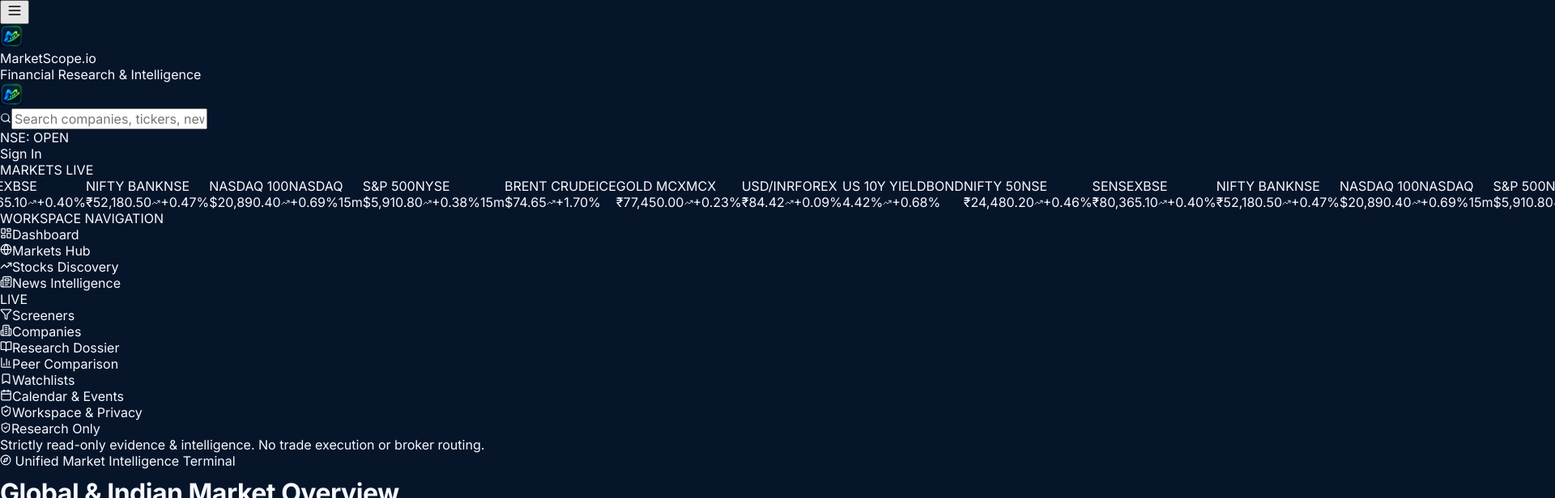
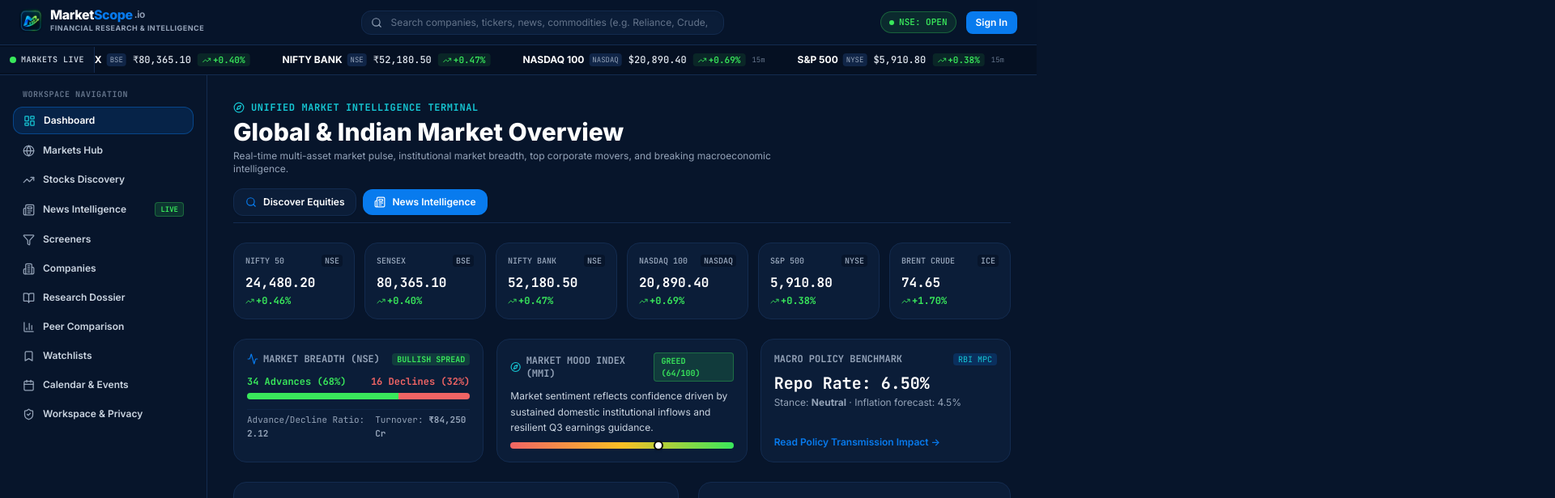
Before and after one commit to parth022002/marketscope, a Next.js app in the folder apps/web/: page / in a window 1280 px wide. Shown: the top 616 px of the page at 81% size, 1920 px wide, since content can reach past the window. Built offline with nearby package versions, Linux system fonts and the light colour scheme; no server answers.

Commit message:
fix(frontend): install and configure Tailwind CSS and PostCSS pipeline to restore styling and layout

```diff
--- a/apps/web/package.json
+++ b/apps/web/package.json
@@ -20,8 +20,11 @@
     "@types/node": "22.13.10",
     "@types/react": "19.0.10",
     "@types/react-dom": "19.0.4",
+    "autoprefixer": "^10.7.0",
     "eslint": "9.22.0",
     "eslint-config-next": "^15.2.8",
+    "postcss": "^8.5.33",
+    "tailwindcss": "^3.4.19",
     "typescript": "5.8.2"
   }
 }
--- /dev/null
+++ b/apps/web/postcss.config.mjs
@@ -0,0 +1,9 @@
+/** @type {import('postcss-load-config').Config} */
+const config = {
+  plugins: {
+    tailwindcss: {},
+    autoprefixer: {},
+  },
+};
+
+export default config;
--- a/apps/web/src/app/globals.css
+++ b/apps/web/src/app/globals.css
@@ -1,18 +1,21 @@
-@import url('https://fonts.googleapis.com/css2?family=Inter:wght@400;500;600;700;800&display=swap');
+@import url('https://fonts.googleapis.com/css2?family=Inter:wght@300;400;500;600;700;800&family=JetBrains+Mono:wght@400;500;600;700&display=swap');
+
+@tailwind base;
+@tailwind components;
+@tailwind utilities;
 
 :root {
   --bg-midnight: #07152B;
   --surface-navy: #0B1D38;
   --surface-navy-light: #122849;
-  --line-navy: #1C3358;
-  --line-navy-subtle: #152642;
+  --line-navy: #132B4F;
   --accent-blue: #087BEE;
   --accent-cyan: #16C8D5;
   --accent-green: #39E85B;
   --accent-red: #F06464;
   --text-primary: #F7FAFF;
-  --text-secondary: #AAB8CC;
-  --text-muted: #6E829F;
+  --text-secondary: #94A3B8;
+  --text-muted: #64748B;
 }
 
 * {
@@ -21,377 +24,21 @@
 
 html, body {
   margin: 0;
+  padding: 0;
   min-height: 100%;
-}
-
-body {
-  background: var(--bg-midnight);
-  color: var(--text-primary);
+  background-color: #07152B;
+  color: #F7FAFF;
   font-family: 'Inter', -apple-system, BlinkMacSystemFont, "Segoe UI", Roboto, sans-serif;
-  font-feature-settings: "cv02", "cv03", "cv04", "cv11";
+  -webkit-font-smoothing: antialiased;
+  -moz-osx-font-smoothing: grayscale;
 }
 
 /* Tabular numerals for financial alignment */
-.tabular, table, .metric-value {
+.tabular-nums, table, .metric-value {
   font-variant-numeric: tabular-nums;
 }
 
-a {
-  color: inherit;
-  text-decoration: none;
-}
-
-button, input {
-  font: inherit;
-}
-
-.shell {
-  display: flex;
-  min-height: 100vh;
-}
-
-.sidebar {
-  width: 260px;
-  background: var(--surface-navy);
-  border-right: 1px solid var(--line-navy);
-  color: var(--text-primary);
-  padding: 24px 18px;
-  display: flex;
-  flex-direction: column;
-  gap: 28px;
-}
-
-.brand {
-  font: 800 22px 'Inter', sans-serif;
-  letter-spacing: -0.6px;
-  display: flex;
-  align-items: center;
-  gap: 8px;
-}
-
-.brand span {
-  background: linear-gradient(135deg, var(--accent-blue) 0%, var(--accent-cyan) 50%, var(--accent-green) 100%);
-  -webkit-background-clip: text;
-  -webkit-text-fill-color: transparent;
-}
-
-.brand-sub {
-  color: var(--text-muted);
-  font-size: 10px;
-  font-weight: 700;
-  letter-spacing: 1.1px;
-  margin-top: 4px;
-}
-
-.nav-label {
-  color: var(--text-muted);
-  font-size: 10px;
-  font-weight: 700;
-  letter-spacing: 1.2px;
-  margin: 12px 10px;
-}
-
-.nav {
-  display: grid;
-  gap: 4px;
-}
-
-.nav a {
-  padding: 10px 12px;
-  border-radius: 8px;
-  color: var(--text-secondary);
-  font-size: 13px;
-  font-weight: 500;
-  transition: all 0.15s ease;
-}
-
-.nav a.active, .nav a:hover {
-  background: var(--surface-navy-light);
-  color: var(--text-primary);
-  border-left: 3px solid var(--accent-cyan);
-}
-
-.sidebar-note {
-  margin-top: auto;
-  border: 1px solid var(--line-navy);
-  background: var(--bg-midnight);
-  border-radius: 10px;
-  padding: 12px;
-  color: var(--text-muted);
-  font-size: 11px;
-  line-height: 1.5;
-}
-
-.main {
-  flex: 1;
-  min-width: 0;
-  background: var(--bg-midnight);
-}
-
-.topbar {
-  height: 64px;
-  display: flex;
-  align-items: center;
-  justify-content: space-between;
-  padding: 0 36px;
-  background: var(--surface-navy);
-  border-bottom: 1px solid var(--line-navy);
-}
-
-.topbar small {
-  color: var(--text-muted);
-  font-size: 11px;
-  letter-spacing: 0.8px;
-}
-
-.content {
-  max-width: 1320px;
-  margin: 0 auto;
-  padding: 34px 36px 60px;
-}
-
-.eyebrow {
-  color: var(--accent-cyan);
-  font-size: 11px;
-  font-weight: 700;
-  letter-spacing: 1.2px;
-  text-transform: uppercase;
-}
-
-h1, h2, h3 {
-  font-weight: 700;
-  letter-spacing: -0.5px;
-  color: var(--text-primary);
-}
-
-h1 {
-  font-size: 32px;
-  margin: 10px 0;
-}
-
-h2 {
-  font-size: 18px;
-  margin: 0;
-}
-
-.subtitle {
-  color: var(--text-secondary);
-  font-size: 14px;
-  line-height: 1.6;
-}
-
-.grid {
-  display: grid;
-  gap: 16px;
-}
-
-.grid-3 {
-  grid-template-columns: repeat(3, minmax(0, 1fr));
-}
-
-.grid-2 {
-  grid-template-columns: repeat(2, minmax(0, 1fr));
-}
-
-.card {
-  background: var(--surface-navy);
-  border: 1px solid var(--line-navy);
-  border-radius: 12px;
-  padding: 20px;
-  transition: border-color 0.15s ease;
-}
-
-.card:hover {
-  border-color: var(--accent-blue);
-}
-
-.metric-label {
-  color: var(--text-muted);
-  font-size: 12px;
-  font-weight: 500;
-}
-
-.metric-value {
-  font-size: 26px;
-  font-weight: 700;
-  margin-top: 8px;
-  color: var(--text-primary);
-}
-
-.tag {
-  display: inline-flex;
-  align-items: center;
-  border-radius: 6px;
-  padding: 4px 8px;
-  font-size: 11px;
-  font-weight: 600;
-  background: rgba(22, 200, 213, 0.12);
-  color: var(--accent-cyan);
-  border: 1px solid rgba(22, 200, 213, 0.25);
-}
-
-.tag.amber {
-  background: rgba(245, 158, 11, 0.12);
-  color: #FBBF24;
-  border: 1px solid rgba(245, 158, 11, 0.25);
-}
-
-.tag.verified {
-  background: rgba(57, 232, 91, 0.12);
-  color: var(--accent-green);
-  border: 1px solid rgba(57, 232, 91, 0.25);
-}
-
-.tag.negative {
-  background: rgba(240, 100, 100, 0.12);
-  color: var(--accent-red);
-  border: 1px solid rgba(240, 100, 100, 0.25);
-}
-
-.search-row {
-  display: flex;
-  gap: 10px;
-  margin-top: 20px;
-}
-
-.search-row input {
-  flex: 1;
-  min-width: 0;
-  border: 1px solid var(--line-navy);
-  border-radius: 8px;
-  padding: 12px 14px;
-  background: var(--surface-navy);
-  color: var(--text-primary);
-  outline: none;
-}
-
-.search-row input:focus {
-  border-color: var(--accent-cyan);
-  box-shadow: 0 0 0 3px rgba(22, 200, 213, 0.15);
-}
-
-.btn {
-  border: 0;
-  border-radius: 8px;
-  background: var(--accent-blue);
-  color: #FFFFFF;
-  padding: 10px 18px;
-  font-weight: 600;
-  font-size: 13px;
-  cursor: pointer;
-  display: inline-flex;
-  align-items: center;
-  gap: 8px;
-  transition: opacity 0.15s ease;
-}
-
-.btn:hover {
-  opacity: 0.9;
-}
-
-.btn-secondary {
-  background: var(--surface-navy-light);
-  color: var(--text-primary);
-  border: 1px solid var(--line-navy);
-}
-
-.btn-secondary:hover {
-  background: var(--line-navy);
-}
-
-.list {
-  display: grid;
-  gap: 8px;
-  margin-top: 14px;
-}
-
-.result {
-  display: flex;
-  justify-content: space-between;
-  align-items: center;
-  gap: 12px;
-  padding: 14px 16px;
-  border: 1px solid var(--line-navy);
-  border-radius: 10px;
-  background: var(--surface-navy);
-  transition: all 0.15s ease;
-}
-
-.result:hover {
-  border-color: var(--accent-cyan);
-  background: var(--surface-navy-light);
-}
-
-.muted {
-  color: var(--text-muted);
-}
-
-.section-head {
-  display: flex;
-  align-items: center;
-  justify-content: space-between;
-  gap: 12px;
-  margin: 32px 0 16px;
-}
-
-.table {
-  width: 100%;
-  border-collapse: collapse;
-  font-size: 13px;
-}
-
-.table th, .table td {
-  padding: 12px 14px;
-  text-align: left;
-  border-bottom: 1px solid var(--line-navy);
-}
-
-.table th {
-  color: var(--text-muted);
-  font-weight: 600;
-  font-size: 11px;
-  letter-spacing: 0.5px;
-  text-transform: uppercase;
-}
-
-.notice {
-  background: rgba(245, 158, 11, 0.08);
-  border: 1px solid rgba(245, 158, 11, 0.25);
-  border-radius: 8px;
-  padding: 12px 14px;
-  color: #FCD34D;
-  font-size: 12px;
-  line-height: 1.5;
-}
-
-.footer {
-  margin-top: 40px;
-  color: var(--text-muted);
-  font-size: 12px;
-  border-top: 1px solid var(--line-navy);
-  padding-top: 20px;
-}
-
-@media (max-width: 900px) {
-  .sidebar { width: 220px; }
-  .content { padding: 24px 20px 45px; }
-  .topbar { padding: 0 20px; }
-  .grid-3 { grid-template-columns: 1fr; }
-}
-
-@media (max-width: 650px) {
-  .shell { display: block; }
-  .sidebar { width: 100%; padding: 16px; gap: 12px; }
-  .sidebar .nav-label, .sidebar-note { display: none; }
-  .nav { display: flex; overflow-x: auto; }
-  .nav a { white-space: nowrap; }
-  .topbar { height: 56px; padding: 0 16px; }
-  .content { padding: 20px 16px 40px; }
-  .grid-2 { grid-template-columns: 1fr; }
-  h1 { font-size: 26px; }
-}
-
-/* ─── Global Market Ticker Marquee Animation ────────────────────────────── */
+/* Continuous Multi-Asset Marquee */
 @keyframes marquee {
   0% {
     transform: translateX(0%);
@@ -407,6 +54,7 @@ h2 {
   animation: marquee 45s linear infinite;
 }
 
+/* Hide scrollbars for clean terminal ticker ribbons */
 .scrollbar-none::-webkit-scrollbar {
   display: none;
 }
--- a/apps/web/src/components/MarketTicker.tsx
+++ b/apps/web/src/components/MarketTicker.tsx
@@ -167,11 +167,6 @@ export default function MarketTicker() {
             className={`inline-flex items-center gap-6 px-4 ${
               isPaused ? "" : "animate-marquee"
             }`}
-            style={{
-              animationDuration: "42s",
-              animationTimingFunction: "linear",
-              animationIterationCount: "infinite",
-            }}
           >
             {/* Render items twice to create seamless loop */}
             {[...items, ...items].map((item, idx) => {
--- /dev/null
+++ b/apps/web/tailwind.config.ts
@@ -0,0 +1,46 @@
+import type { Config } from "tailwindcss";
+
+const config: Config = {
+  content: [
+    "./src/pages/**/*.{js,ts,jsx,tsx,mdx}",
+    "./src/components/**/*.{js,ts,jsx,tsx,mdx}",
+    "./src/app/**/*.{js,ts,jsx,tsx,mdx}",
+  ],
+  theme: {
+    extend: {
+      colors: {
+        midnight: {
+          950: "#040D1B",
+          900: "#07152B",
+          850: "#091933",
+          800: "#0B1D38",
+          700: "#132B4F",
+          600: "#1C3B6B",
+        },
+        brand: {
+          blue: "#087BEE",
+          cyan: "#16C8D5",
+          green: "#39E85B",
+          red: "#F06464",
+          amber: "#F59E0B",
+        },
+      },
+      fontFamily: {
+        sans: ["Inter", "-apple-system", "BlinkMacSystemFont", "Segoe UI", "Roboto", "sans-serif"],
+        mono: ["JetBrains Mono", "SFMono-Regular", "Menlo", "Monaco", "Consolas", "monospace"],
+      },
+      animation: {
+        marquee: "marquee 45s linear infinite",
+      },
+      keyframes: {
+        marquee: {
+          "0%": { transform: "translateX(0%)" },
+          "100%": { transform: "translateX(-50%)" },
+        },
+      },
+    },
+  },
+  plugins: [],
+};
+
+export default config;
```
Also changed, not shown: 1 other file (tests, documents, lock files or other folders).
